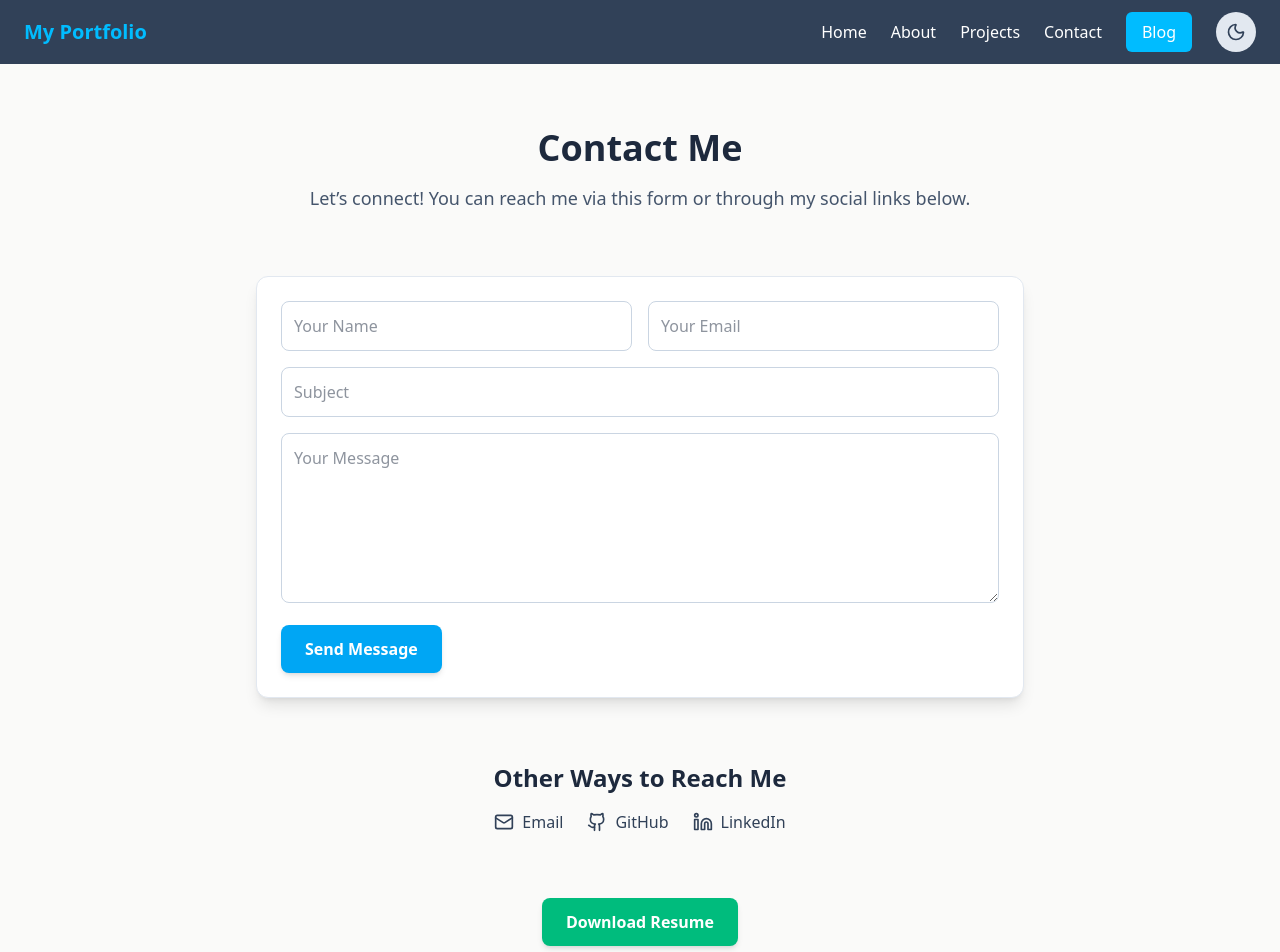
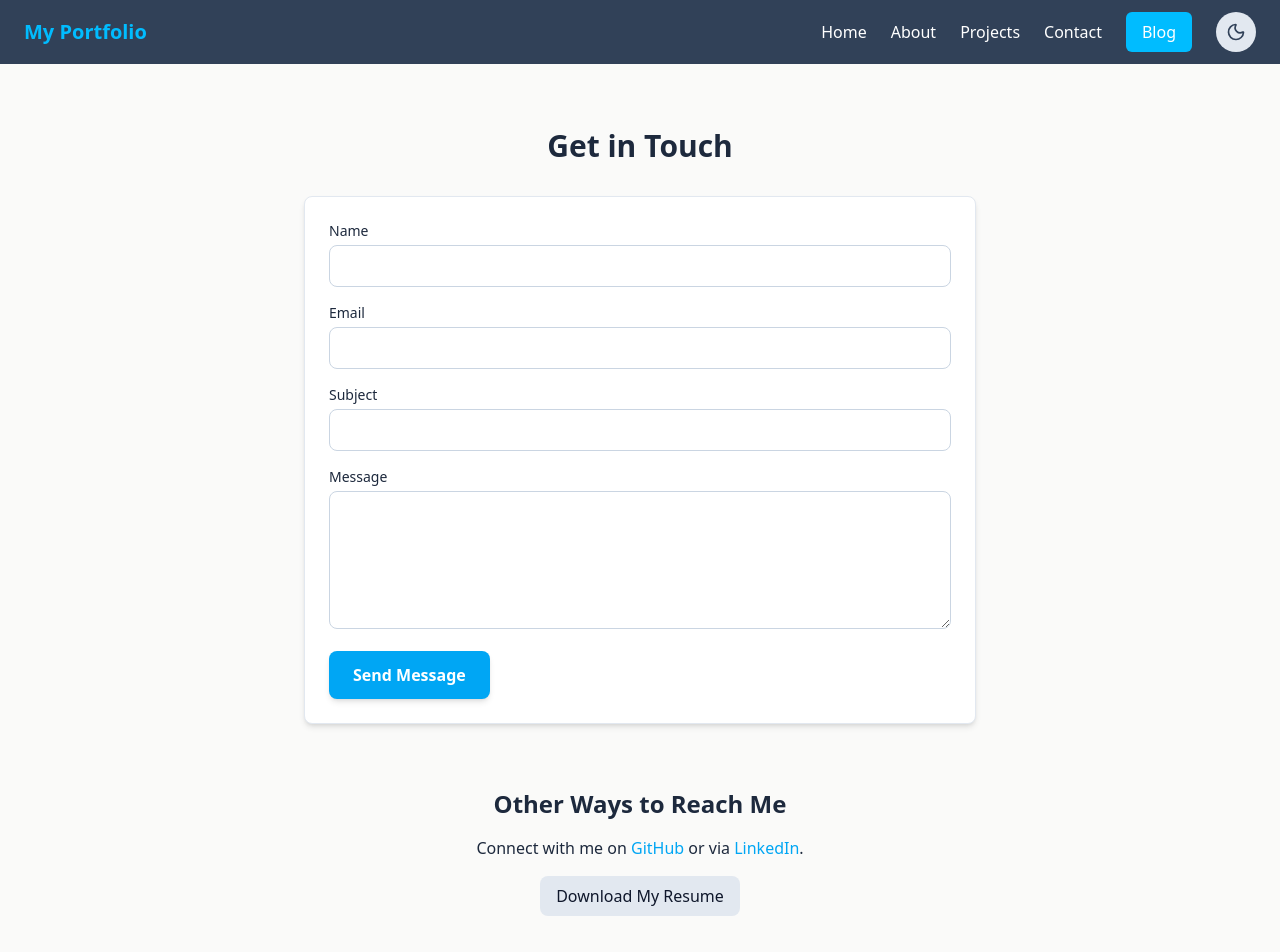
Before and after one commit to olaholunuga/new_portfolio, a React (Vite) app in the folder frontend/: page /contact in a window 1280 px wide. Shown: the top 952 px of the page. Built offline with nearby package versions, Linux system fonts and the light colour scheme.

Commit message:
added framer changes to the contact page

```diff
--- a/frontend/src/pages/Contact.tsx
+++ b/frontend/src/pages/Contact.tsx
@@ -1,138 +1,171 @@
+// src/pages/Contact.tsx
 import { useState } from "react";
+import { motion } from "framer-motion";
 import axios from "axios";
-import { Mail, Github, Linkedin } from "lucide-react"; // icons
 
 export default function Contact() {
-  const [formData, setFormData] = useState({
+  const [form, setForm] = useState({
     name: "",
     email: "",
     subject: "",
-    message: ""
+    message: "",
   });
-  const [loading, setLoading] = useState(false);
-  const [status, setStatus] = useState<string | null>(null);
+  const [status, setStatus] = useState<"idle" | "loading" | "success" | "error">(
+    "idle"
+  );
 
   const handleChange = (e: React.ChangeEvent<HTMLInputElement | HTMLTextAreaElement>) => {
-    setFormData({ ...formData, [e.target.name]: e.target.value });
+    setForm({ ...form, [e.target.name]: e.target.value });
   };
 
   const handleSubmit = async (e: React.FormEvent) => {
     e.preventDefault();
-    setLoading(true);
-    setStatus(null);
-
+    setStatus("loading");
     try {
-      await axios.post("http://localhost:5000/api/contact", formData);
+      await axios.post("http://localhost:5000/api/contact", form);
       setStatus("success");
-      setFormData({ name: "", email: "", subject: "", message: "" });
-    } catch {
+      setForm({ name: "", email: "", subject: "", message: "" });
+    } catch (err) {
       setStatus("error");
-    } finally {
-      setLoading(false);
     }
   };
 
   return (
-    <section className="px-6 md:px-12 lg:px-24 py-16 bg-stone-50 dark:bg-slate-900 text-slate-800 dark:text-slate-100">
-      <div className="max-w-4xl mx-auto space-y-16">
-
-        {/* Heading */}
-        <div className="text-center space-y-4">
-          <h1 className="text-4xl font-extrabold text-slate-800 dark:text-slate-100">
-            Contact Me
-          </h1>
-          <p className="text-lg text-slate-600 dark:text-slate-400">
-            Let’s connect! You can reach me via this form or through my social links below.
-          </p>
-        </div>
-
-        {/* Contact Form */}
-        <form onSubmit={handleSubmit} className="space-y-4 p-6 rounded-xl bg-white dark:bg-slate-800 shadow-lg border border-slate-200 dark:border-slate-700">
-          <div className="grid grid-cols-1 md:grid-cols-2 gap-4">
+    <div className="py-16 space-y-16">
+      {/* Contact Form */}
+      <motion.section
+        className="max-w-2xl mx-auto"
+        initial={{ opacity: 0, y: 12 }}
+        animate={{ opacity: 1, y: 0 }}
+        transition={{ duration: 0.4 }}
+      >
+        <h1 className="text-3xl font-bold text-center mb-8">Get in Touch</h1>
+        <form
+          onSubmit={handleSubmit}
+          className="space-y-4 bg-white dark:bg-slate-800 p-6 rounded-lg shadow-md border border-slate-200 dark:border-slate-700"
+        >
+          {/* Name */}
+          <div>
+            <label htmlFor="name" className="block text-sm font-medium mb-1">
+              Name
+            </label>
             <input
+              id="name"
+              name="name"
               type="text"
-              name="name"
-              placeholder="Your Name"
-              value={formData.name}
+              value={form.name}
               onChange={handleChange}
               required
-              className="w-full p-3 border border-slate-300 dark:border-slate-600 rounded-lg bg-transparent"
+              className="w-full border border-slate-300 dark:border-slate-600 rounded-lg px-3 py-2 bg-white dark:bg-slate-900 text-slate-800 dark:text-slate-100 focus:ring-2 focus:ring-sky-400"
             />
+          </div>
+
+          {/* Email */}
+          <div>
+            <label htmlFor="email" className="block text-sm font-medium mb-1">
+              Email
+            </label>
             <input
+              id="email"
+              name="email"
               type="email"
-              name="email"
-              placeholder="Your Email"
-              value={formData.email}
+              value={form.email}
               onChange={handleChange}
               required
-              className="w-full p-3 border border-slate-300 dark:border-slate-600 rounded-lg bg-transparent"
+              className="w-full border border-slate-300 dark:border-slate-600 rounded-lg px-3 py-2 bg-white dark:bg-slate-900 text-slate-800 dark:text-slate-100 focus:ring-2 focus:ring-sky-400"
             />
           </div>
-          <input
-            type="text"
-            name="subject"
-            placeholder="Subject"
-            value={formData.subject}
-            onChange={handleChange}
-            required
-            className="w-full p-3 border border-slate-300 dark:border-slate-600 rounded-lg bg-transparent"
-          />
-          <textarea
-            name="message"
-            placeholder="Your Message"
-            value={formData.message}
-            onChange={handleChange}
-            required
-            rows={6}
-            className="w-full p-3 border border-slate-300 dark:border-slate-600 rounded-lg bg-transparent"
-          />
 
-          <button
+          {/* Subject */}
+          <div>
+            <label htmlFor="subject" className="block text-sm font-medium mb-1">
+              Subject
+            </label>
+            <input
+              id="subject"
+              name="subject"
+              type="text"
+              value={form.subject}
+              onChange={handleChange}
+              required
+              className="w-full border border-slate-300 dark:border-slate-600 rounded-lg px-3 py-2 bg-white dark:bg-slate-900 text-slate-800 dark:text-slate-100 focus:ring-2 focus:ring-sky-400"
+            />
+          </div>
+
+          {/* Message */}
+          <div>
+            <label htmlFor="message" className="block text-sm font-medium mb-1">
+              Message
+            </label>
+            <textarea
+              id="message"
+              name="message"
+              rows={5}
+              value={form.message}
+              onChange={handleChange}
+              required
+              className="w-full border border-slate-300 dark:border-slate-600 rounded-lg px-3 py-2 bg-white dark:bg-slate-900 text-slate-800 dark:text-slate-100 focus:ring-2 focus:ring-sky-400"
+            ></textarea>
+          </div>
+
+          {/* Submit */}
+          <motion.button
             type="submit"
-            disabled={loading}
-            className="px-6 py-3 bg-sky-500 hover:bg-sky-600 text-white font-semibold rounded-lg shadow-md transition disabled:opacity-50"
+            disabled={status === "loading"}
+            className="px-6 py-3 bg-sky-500 hover:bg-sky-600 disabled:bg-slate-400 text-white font-semibold rounded-lg shadow-md transition focus-visible:ring-4 focus-visible:ring-sky-300"
+            whileHover={{ scale: 1.05 }}
+            whileTap={{ scale: 0.97 }}
           >
-            {loading ? "Sending..." : "Send Message"}
-          </button>
+            {status === "loading"
+              ? "Sending..."
+              : status === "success"
+              ? "Message Sent!"
+              : "Send Message"}
+          </motion.button>
 
           {/* Feedback */}
-          {status === "success" && (
-            <p className="mt-4 text-green-600">Message sent successfully!</p>
-          )}
           {status === "error" && (
-            <p className="mt-4 text-red-500">Something went wrong. Please try again.</p>
+            <p className="text-red-500 text-sm mt-2">
+              Something went wrong. Please try again.
+            </p>
           )}
         </form>
+      </motion.section>
 
-        {/* Direct Contact Links */}
-        <div className="text-center space-y-4">
-          <h2 className="text-2xl font-bold">Other Ways to Reach Me</h2>
-          <div className="flex justify-center gap-6 mt-4">
-            <a href="mailto:your@email.com" className="flex items-center gap-2 text-slate-700 dark:text-slate-200 hover:text-sky-500">
-              <Mail className="w-5 h-5" /> Email
-            </a>
-            <a href="https://github.com/yourusername" target="_blank" rel="noopener noreferrer"
-               className="flex items-center gap-2 text-slate-700 dark:text-slate-200 hover:text-sky-500">
-              <Github className="w-5 h-5" /> GitHub
-            </a>
-            <a href="https://linkedin.com/in/yourusername" target="_blank" rel="noopener noreferrer"
-               className="flex items-center gap-2 text-slate-700 dark:text-slate-200 hover:text-sky-500">
-              <Linkedin className="w-5 h-5" /> LinkedIn
-            </a>
-          </div>
-        </div>
-
-        {/* Resume Download */}
-        <div className="text-center">
+      {/* Direct Contact + Resume */}
+      <motion.section
+        className="max-w-2xl mx-auto text-center space-y-4"
+        initial={{ opacity: 0, y: 12 }}
+        whileInView={{ opacity: 1, y: 0 }}
+        viewport={{ once: true }}
+        transition={{ duration: 0.4, delay: 0.2 }}
+      >
+        <h2 className="text-2xl font-bold">Other Ways to Reach Me</h2>
+        <p>
+          Connect with me on{" "}
           <a
-            href="/Resume.pdf"
-            download
-            className="inline-block px-6 py-3 bg-emerald-500 hover:bg-emerald-600 text-white font-semibold rounded-lg shadow-md transition"
+            href="https://github.com/yourusername"
+            className="text-sky-500 hover:underline"
           >
-            Download Resume
+            GitHub
+          </a>{" "}
+          or via{" "}
+          <a
+            href="https://linkedin.com/in/yourusername"
+            className="text-sky-500 hover:underline"
+          >
+            LinkedIn
           </a>
-        </div>
-      </div>
-    </section>
+          .
+        </p>
+        <a
+          href="/resume.pdf"
+          download
+          className="inline-block px-4 py-2 bg-slate-200 dark:bg-slate-700 text-slate-900 dark:text-slate-100 rounded-lg hover:bg-sky-500 hover:text-white transition"
+        >
+          Download My Resume
+        </a>
+      </motion.section>
+    </div>
   );
 }
```
